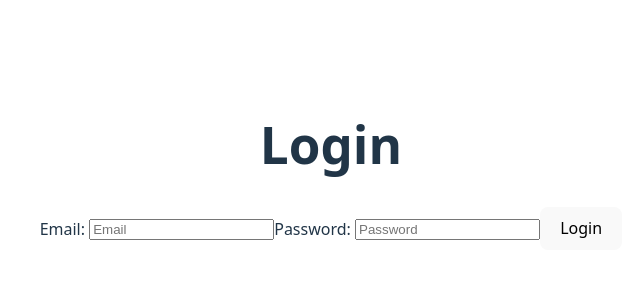
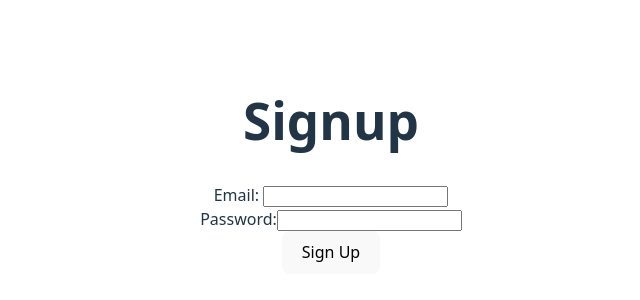
Before and after one commit to haip1290/group-bill-tracker-frontend, a React (Vite) app: page /signup in a window 1280 px wide. Shown: the part 234-534 px from the top of the page, without its empty margins (309-949 px from the left). Built offline with nearby package versions, Linux system fonts and the light colour scheme.

Commit message:
feat: add regiser page

```diff
--- a/package.json
+++ b/package.json
@@ -11,7 +11,8 @@
   },
   "dependencies": {
     "react": "^19.1.1",
-    "react-dom": "^19.1.1"
+    "react-dom": "^19.1.1",
+    "react-router-dom": "^7.8.2"
   },
   "devDependencies": {
     "@eslint/js": "^9.33.0",
--- a/src/App.jsx
+++ b/src/App.jsx
@@ -1,13 +1,24 @@
 import "./styles/App.css";
 import AuthProvider from "./components/AuthProvider";
-import AuthConsumer from "./components/AuthConsumer"
+import AuthConsumer from "./components/AuthConsumer";
+import { BrowserRouter as Router, Routes, Route } from "react-router-dom";
+import SignupPage from "./components/SignupPage";
+import LoginPage from "./components/LoginPage";
+import DashboardPage from "./components/DashboardPage";
 
-function App() {
+const App = () => {
   return (
-    <AuthProvider>
-      <AuthConsumer></AuthConsumer>
-    </AuthProvider>
+    <Router>
+      <AuthProvider>
+        <Routes>
+          <Route path="/" element={<AuthConsumer />}></Route>
+          <Route path="/signup" element={<SignupPage />}></Route>
+          <Route path="/login" element={<LoginPage />}></Route>
+          <Route path="/dashboard" element={<DashboardPage />}></Route>
+        </Routes>
+      </AuthProvider>
+    </Router>
   );
-}
+};
 
 export default App;
--- a/src/components/AuthProvider.jsx
+++ b/src/components/AuthProvider.jsx
@@ -25,6 +25,7 @@ const AuthProvider = ({ children }) => {
     // fetch logout endpoint
     try {
       // call /logout endpint
+      console.log("Login...");
       const URL = "http://localhost:5000/logout";
       const res = await fetch(URL, { method: "POST" });
       // only clear token and user if response ok
@@ -50,7 +51,7 @@ const AuthProvider = ({ children }) => {
    */
   const refreshToken = async () => {
     try {
-      const url = "http://localhost/auth/refresh";
+      const url = "http://localhost:5000/auth/refresh";
       const res = await fetch(url, { method: "POST" });
       if (!res.ok) {
         throw new Error("Refresh token failed");
@@ -91,7 +92,7 @@ const AuthProvider = ({ children }) => {
           ...options.headers,
           Authorization: `Bearer ${newAccessToken}`,
         };
-        res = await fetch(URL, { ...options, newHeaders });
+        res = await fetch(URL, { ...options, headers: newHeaders });
       }
     }
     return res;
@@ -110,7 +111,7 @@ const AuthProvider = ({ children }) => {
         const URL = "http://localhost:5000/auth/refresh";
         const res = await fetch(URL, { method: "POST" });
         if (res.ok) {
-          const data = res.json();
+          const data = await res.json();
           setAccessToken(data.data.accessToken);
           setUser(data.data.user);
         } else {
--- a/src/components/LoginPage.jsx
+++ b/src/components/LoginPage.jsx
@@ -1,5 +1,6 @@
 import { useState, useContext } from "react";
 import { AuthContext } from "./AuthProvider";
+import { Link, useNavigate } from "react-router-dom";
 
 const LoginPage = () => {
   const [email, setEmail] = useState("");
@@ -7,6 +8,7 @@ const LoginPage = () => {
   const [error, setError] = useState(null);
   const [loading, setLoading] = useState(false);
 
+  const navigate = useNavigate();
   const { handleLogin } = useContext(AuthContext);
   /**
    * @description this function handle user's login
@@ -26,7 +28,7 @@ const LoginPage = () => {
     })
       .then((res) => {
         if (!res.ok) {
-          console.log("Login error ", res);
+          console.error("Login error ", res);
           setError(res.message);
           return res.json().then((data) => {
             throw new Error(data.message || "Login failed");
@@ -38,6 +40,7 @@ const LoginPage = () => {
         setLoading(false);
         const { accessToken, user } = res.data;
         handleLogin(accessToken, user);
+        navigate("/dashboard");
       })
       .catch((err) => {
         console.log("Fetch Error: ", err);
@@ -49,26 +52,31 @@ const LoginPage = () => {
     <>
       <h1>Login</h1>
       <form onSubmit={handleSubmit}>
+        <div>
           <label htmlFor="email">Email: </label>
           <input
             type="text"
-          placeholder="Email"
             id="email"
             value={email}
             onChange={(e) => setEmail(e.target.value)}
           ></input>
+        </div>
+        <div>
           <label htmlFor="password">Password: </label>
           <input
             type="password"
-          placeholder="Password"
             id="password"
             value={password}
             onChange={(e) => setPassword(e.target.value)}
           ></input>
+        </div>
+        <div>
           <button disabled={loading}>
             {loading ? "Logging in ..." : "Login"}
           </button>
+        </div>
       </form>
+      <Link to="/signup">Don't have an account yet? Sign Up here</Link>
       {error && <div>{error}</div>}
     </>
   );
--- /dev/null
+++ b/src/components/SignupPage.jsx
@@ -0,0 +1,79 @@
+import { useState } from "react";
+import { redirect, useNavigate } from "react-router-dom";
+
+const SignupPage = () => {
+  const [loading, setLoading] = useState(false);
+  const [error, setError] = useState(null);
+  const [email, setEmail] = useState("");
+  const [password, setPassword] = useState("");
+
+  const navigate = useNavigate();
+
+  const handleSignup = async (e) => {
+    try {
+      e.preventDefault();
+      setLoading(true);
+      setError(null);
+
+      const commonErrMsg = "Failed to sign up";
+      const URL = "http://localhost:5000/register";
+      const payload = { email, password };
+
+      const res = await fetch(URL, {
+        method: "POST",
+        headers: { "Content-Type": "application/json" },
+        body: JSON.stringify(payload),
+      });
+
+      if (!res.ok) {
+        const data = await res.json();
+        const errMsg = data.errors[0];
+        console.error("Failed to sign up", errMsg);
+        throw new Error(errMsg);
+      }
+      navigate("/login");
+    } catch (error) {
+      console.error("Faled to sign up ", error);
+      setError(error.message || commonErrMsg);
+    } finally {
+      setLoading(false);
+    }
+  };
+  return (
+    <>
+      <h1>Signup</h1>
+      <form>
+        <div>
+          <label htmlFor="email">Email: </label>
+          <input
+            type="text"
+            id="email"
+            value={email}
+            onChange={(e) => {
+              setEmail(e.target.value);
+            }}
+          ></input>
+        </div>
+        <div>
+          <label htmlFor="password">Password:</label>
+          <input
+            type="password"
+            id="password"
+            value={password}
+            onChange={(e) => {
+              setPassword(e.target.value);
+            }}
+          />
+        </div>
+        <div>
+          <button onClick={handleSignup}>
+            {loading ? "Signing Up..." : "Sign Up"}
+          </button>
+        </div>
+      </form>
+      {error && <div>{error}</div>}
+    </>
+  );
+};
+
+export default SignupPage;
```
Also changed, not shown: 1 other file (tests, documents, lock files or other folders). Lines whose indentation alone changed are shown as unchanged.
